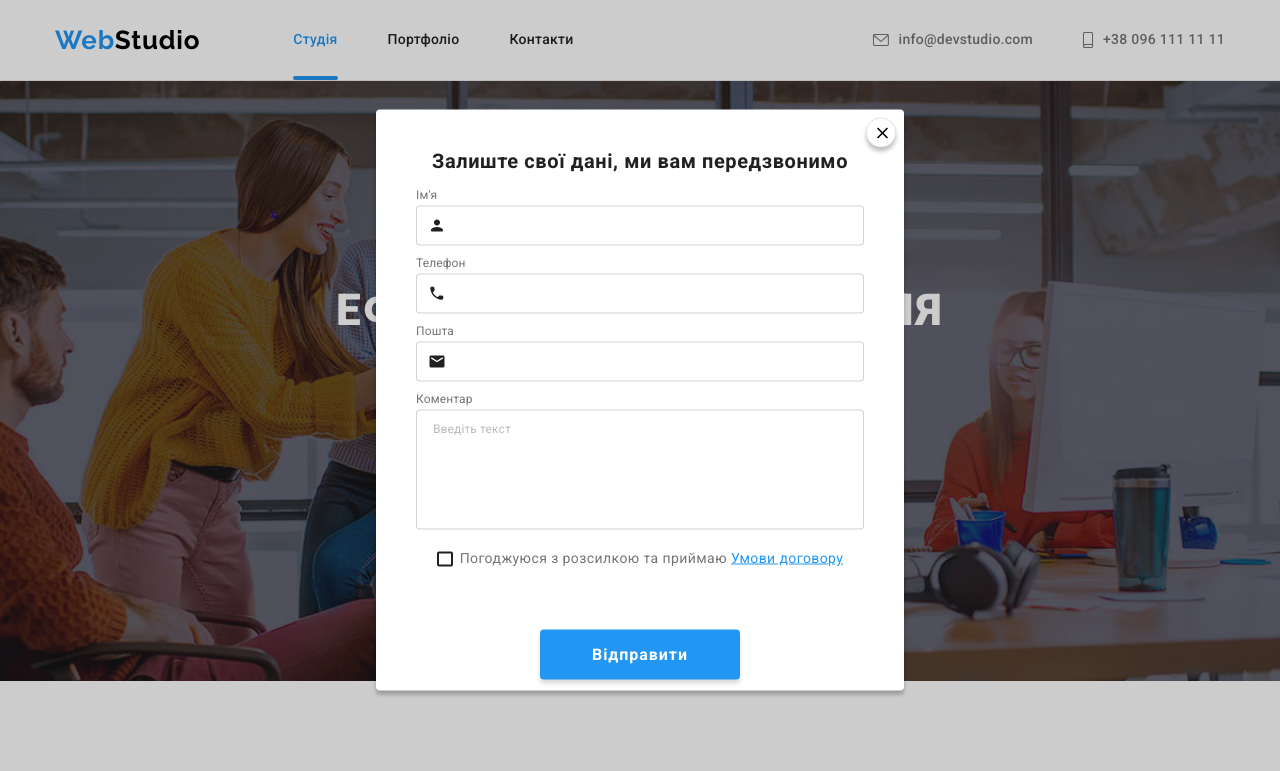
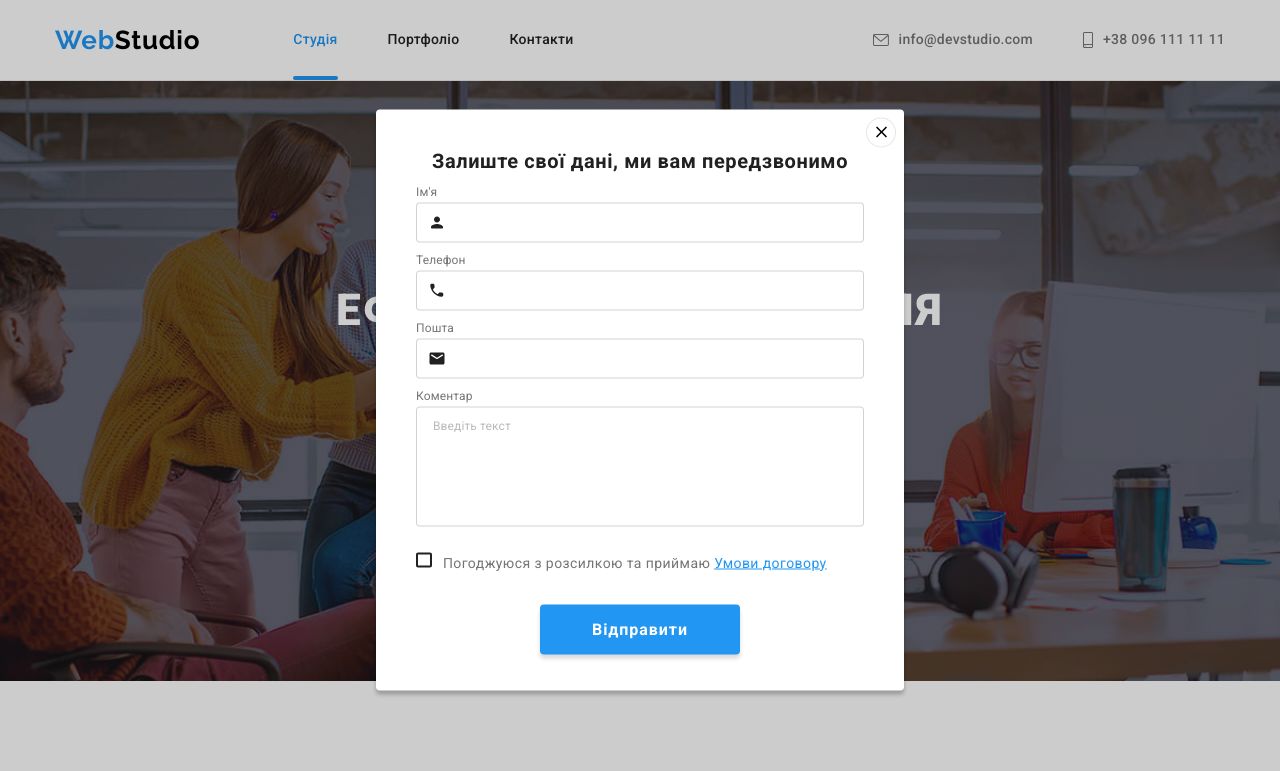
Before and after one commit to TDubasova/goit-markup-hw-06, a plain HTML site: page index.html in a window 1280 px wide. Both pictures are taken after a click on the button "Замовити послугу". Shown: the top 771 px of the page. Drawn offline with nearby package versions, Linux system fonts and the light colour scheme.

Commit message:
відредагований

```diff
--- a/index.html
+++ b/index.html
@@ -489,19 +489,18 @@
 
     <!-- Модальне вікно -->
     <div class="backdrop is-hidden" data-modal>
-      <div class="modal" data-modal-close>
-        <button class="modal-close">
-          <svg width="18" height="18">
+      <div class="modal">
+        <button class="modal-close" data-modal-close>
+          <svg class="button-icon" width="18" height="18">
             <use href="./images/icons.svg#icon-close"></use>
           </svg>
         </button>
         <!-- Форма заявки в модальному вікні -->
-        <form>
-          <div class="form">
+        <form class="form">
           <b class="form-title">Залиште свої дані, ми вам передзвонимо</b>
-            <ul class="form-list">
-              <li class="form-item">
-                <label class="form-label" for="username">Ім'я</label>
+
+          <label class="form-label" for="username"
+            >Ім'я
             <input
               class="form-input"
               type="text"
@@ -511,9 +510,10 @@
             <svg class="icon" width="18" height="18">
               <use href="./images/icons.svg#icon-name"></use>
             </svg>
-              </li>
-              <li class="form-item">
-                <label class="form-label" for="telephone">Телефон</label>
+          </label>
+
+          <label class="form-label" for="telephone"
+            >Телефон
             <input
               class="form-input"
               type="tel"
@@ -523,22 +523,18 @@
             <svg class="icon" width="18" height="18">
               <use href="./images/icons.svg#icon-telephone"></use>
             </svg>
-              </li>
-              <li class="form-item">
-                <label class="form-label" for="email">Пошта</label>
-                <input
-                  class="form-input"
-                  type="email"
-                  name="email"
-                  id="email"
-                />
+          </label>
+
+          <label class="form-label" for="email"
+            >Пошта
+            <input class="form-input" type="email" name="email" id="email" />
             <svg class="icon" width="18" height="18">
               <use href="./images/icons.svg#icon-email"></use>
             </svg>
-              </li>
-            </ul>
-            <div class="form-comment">
-              <label class="form-label" for="comment">Коментар</label>
+          </label>
+
+          <label class="form-label" for="comment"
+            >Коментар
             <textarea
               class="textarea"
               name="comment"
@@ -546,29 +542,26 @@
               placeholder="Введіть текст"
               id="comment"
             ></textarea>
-            </div>
-            <div class="form-agreement">
-              <input
+          </label>
+
+          <label class="checkbox-label" for="agreement"
+            ><input
               class="checkbox"
               type="checkbox"
               name="agreement"
               value="reading"
               id="agreement"
             />
-              <span class="icon-box">
             <svg class="icon-check" width="11" height="8">
               <use href="./images/icons.svg#icon-check"></use>
             </svg>
-              </span>
-              <label class="agreement-label" for="agreement"
-                >Погоджуюся з розсилкою та приймаю
-                <span class="contract"><a href="">Умови договору</a></span>
+            Погоджуюся з розсилкою та приймаю
+            <a class="contract" href="">Умови договору</a>
           </label>
+
           <button class="form-button" type="submit">
             <span class="buton-title">Відправити</span>
           </button>
-            </div>
-          </div>
         </form>
       </div>
     </div>
--- a/styles/styles.css
+++ b/styles/styles.css
@@ -584,15 +584,15 @@ ul {
   align-items: center;
   padding: 0;
   padding-left: 16px;
-  margin-right: 12px;
   width: 358px;
   height: 50px;
   background-color: inherit;
-  border: none;
+  outline: none;
   border: 1px solid rgba(255, 255, 255, 0.3);
   filter: drop-shadow(0px 4px 4px rgba(0, 0, 0, 0.15));
   border-radius: 4px;
 }
+
 
 .mailing-list-input::placeholder {
   font-size: 16px;
@@ -610,6 +610,7 @@ ul {
   display: inline-flex;
   align-items: center;
   justify-content: center;
+  margin-left: 12px;
   padding: 0;
   width: 200px;
   height: 50px;
@@ -668,6 +669,7 @@ ul {
   left: 50%;
   transform: translate(-50%, -50%) scale(1);
   transition: transform 250ms cubic-bezier(0.4, 0, 0.2, 1);
+  padding: 40px;
 
   height: 581px;
   width: 528px;
@@ -677,20 +679,32 @@ ul {
 }
 
 .modal-close {
+  display: inline-flex;
   position: absolute;
+  align-items: center;
+  justify-content: center;
+  padding: 0;
   top: 8px;
   right: 8px;
-
   width: 30px;
   height: 30px;
-  padding: 6px;
 
   background: var(--background-color);
   fill: var(--logo-color);
   border: 1px solid rgba(0, 0, 0, 0.1);
   border-radius: 50%;
-  box-shadow: 0px 4px 4px rgba(0, 0, 0, 0.25);
   cursor: pointer;
+  transition: fill 250ms cubic-bezier(0.4, 0, 0.2, 1);
+}
+
+.button-icon {
+  display: inline-block;
+}
+
+.modal-close:hover,
+.modal-close:focus {
+  fill: var(--secondery-color);
+  outline: none;
 }
 
 /* Форма заявки в модальному вікні */
@@ -699,9 +713,6 @@ ul {
   width: 100%;
   height: 100%;
   margin: 0 auto;
-  padding-top: 40px;
-  padding-right: 40px;
-  padding-left: 40px;
 }
 
 .form-title {
@@ -716,32 +727,24 @@ ul {
   color: var(--primery-color);
 }
 
-.form-list {
-  padding: 0;
-}
-
-.form-item {
-  display: block;
-  position: relative;
-  width: 448px;
-  height: 58px;
-  margin-bottom: 10px;
-}
-
 .form-label {
   display: inline-block;
+  position: relative;
+  margin: 0;
   font-size: 12px;
   line-height: 1.17;
   letter-spacing: 0.01em;
   color: var(--additional-color);
-  margin-bottom: 4px;
   cursor: pointer;
 }
 
 .form-input {
-  display: inline-block;
+  display: inline-flex;
   width: 448px;
   height: 40px;
+  margin-top: 4px;
+  margin-bottom: 10px;
+  padding: 0;
   padding-left: 35px;
 
   border: 1px solid rgba(33, 33, 33, 0.2);
@@ -757,7 +760,7 @@ ul {
 .icon {
   display: inline-block;
   position: absolute;
-  top: 55%;
+  top: 29px;
   left: 12px;
 
   fill: var(--primery-color);
@@ -777,6 +780,7 @@ ul {
 
 .textarea {
   padding: 12px 16px;
+  margin-top: 4px;
   margin-bottom: 20px;
   width: 448px;
   height: 120px;
@@ -799,11 +803,12 @@ ul {
   border: 1px solid var(--secondery-color);
 }
 
-.form-agreement {
-  display: inline-flex;
+.checkbox-label {
+  display: inline-block;
   position: relative;
   align-items: baseline;
   justify-content: center;
+  margin-bottom: 30px;
 
   width: 100%;
 
@@ -813,12 +818,7 @@ ul {
   color: #757575;
 }
 
-.agreement-label {
-  display: inline-block;
-}
-
-.form-agreement:hover,
-.agreement-label:hover {
+.checkbox-label:hover {
   cursor: pointer;
 }
 
@@ -851,19 +851,34 @@ ul {
 }
 
 .icon-check {
+  display: inline-flex;
+  align-items: center;
+  justify-content: center;
+  margin-right: 7px;
+  width: 16px;
+  height: 15px;
+
+  background-color: var(--background-color);
   fill: var(--background-color);
-  transition: fill 250ms cubic-bezier(0.4, 0, 0.2, 1);
-}
-
-.checkbox:checked + .icon-box {
-  background-color: var(--secondery-color);
-  border: 3px solid var(--secondery-color);
+  border: 2px solid var(--primery-color);
+  border-radius: 2px;
   transition:
     background-color 250ms cubic-bezier(0.4, 0, 0.2, 1),
     border 250ms cubic-bezier(0.4, 0, 0.2, 1);
 }
 
-.agreement-label a {
+.checkbox:checked + .icon-check {
+  background-color: var(--secondery-color);
+  border: 2px solid var(--secondery-color);
+  transition:
+    background-color 250ms cubic-bezier(0.4, 0, 0.2, 1);
+}
+
+.checkbox:focus + .icon-check {
+  border: 2px solid var(--secondery-color);
+}
+
+.contract {
   color: var(--secondery-color);
   font-size: 14px;
   line-height: 1.71;
@@ -874,20 +889,16 @@ ul {
 
 .form-button {
   display: block;
-  position: absolute;
-  transform: translateY(83px);
   width: 200px;
   height: 50px;
   padding: 0;
+  margin: 0 auto;
 
   border: none;
   border-radius: 4px;
   background-color: var(--secondery-color);
   box-shadow: 0px 4px 4px rgba(0, 0, 0, 0.15);
   cursor: pointer;
-  transition:
-    background-color 250ms cubic-bezier(0.4, 0, 0.2, 1),
-    transform 250ms cubic-bezier(0.4, 0, 0.2, 1);
 }
 
 .buton-title {
@@ -897,14 +908,6 @@ ul {
   line-height: 1.88;
   text-align: center;
   letter-spacing: 0.06em;
-}
-
-.checkbox:checked ~ .form-button {
-  transform: translateY(54px);
-  background-color: #188ce8;
-  transition:
-    background-color 250ms cubic-bezier(0.4, 0, 0.2, 1),
-    transform 250ms cubic-bezier(0.4, 0, 0.2, 1);
 }
 
 /* сторінка Портфоліо */
```
Lines whose indentation alone changed are shown as unchanged.
